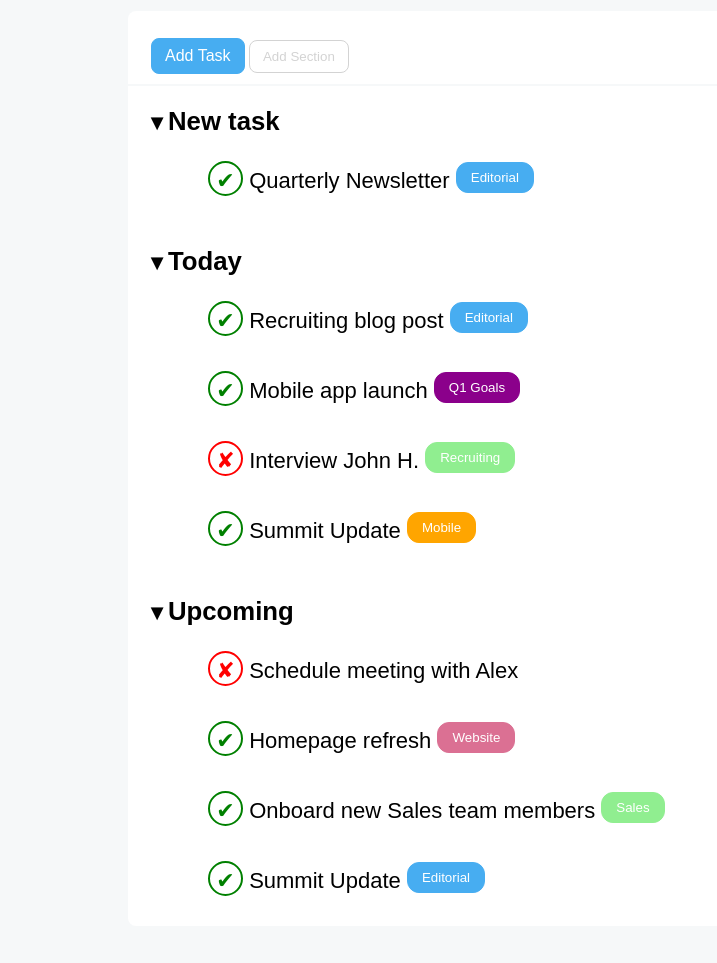
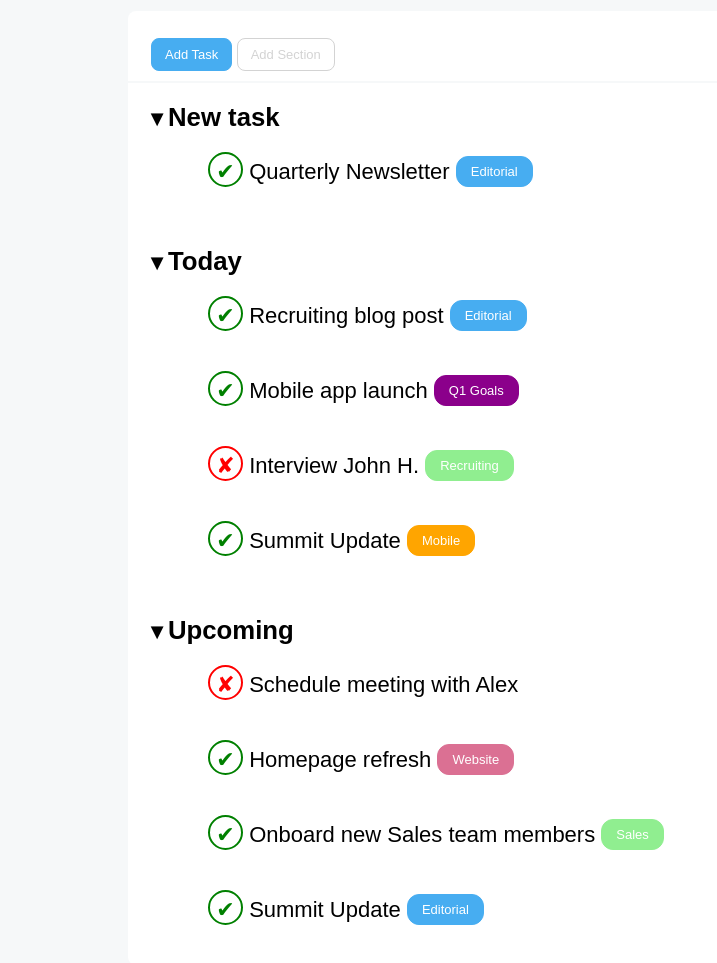
Before and after one commit to rekk88/html-css-toboolist, a plain HTML site: page index.html in a window 1280 px wide. Shown: the part 109-1072 px from the top of the page, without its empty margins (0-717 px from the left). Drawn offline with Linux system fonts and the light colour scheme.

Commit message:
edit: sostiuiti tutti i button con tag div

```diff
--- a/css/style.css
+++ b/css/style.css
@@ -40,9 +40,16 @@ main{
     margin: 0 auto;
     margin-bottom: 45px;
 }
-main button{
+.div-button{
     padding: 8px 13px;
     border: 1px solid;
+    width: fit-content;
+    display: inline-block;
+    font-size: 13px;
+    cursor: pointer;
+    vertical-align: bottom;
+    border: 1px solid;
+    color: white;
 }
 
 .blu-button{
@@ -135,15 +142,15 @@ ul.bordo{
 */
 
 .li-button{
-    vertical-align: text-bottom;
+    /* vertical-align: text-bottom; */
     border-radius: 12px;
     padding: 7px 14px;
     color: white;
 }
 
 li{
-    line-height: 50px;
-    padding: 10px 0px;
+    /*line-height: 50px;*/
+    padding: 20px 0px;
 }
 
 ul li{
@@ -153,9 +160,10 @@ ul li{
 div.blu-button{
     width: fit-content;
     display: inline-block;
-    padding: 8px 13px;
-    border: 1px solid;
-    cursor: pointer;
-    border-color: #47ADF1;
-    color: white;
+    /* padding: 8px 13px; */
+    /* border: 1px solid; */
+    /* cursor: pointer; */
+    /* border-color: #47ADF1; */
+    /* color: white; */
+    /* vertical-align: bottom; */
 }
--- a/index.html
+++ b/index.html
@@ -16,8 +16,8 @@
     <main class="radius">
         <!-- buttons-->
         <section class="buttons-container">
-            <div class="radius blu-button">Add Task</div>
-            <button class="radius white-button">Add Section</button>
+            <div class="radius blu-button div-button">Add Task</div>
+            <button class="radius white-button div-button">Add Section</button>
         </section>
 
         <div class="main-row"></div>  <!--riga orizzontale-->
@@ -32,7 +32,7 @@
                         <li>
                             <div class="entities tick">&#10004;</div>
                             <span class="li-text">Quarterly Newsletter</span>
-                            <button class="li-button radius blu-button">Editorial</button>
+                            <div class="li-button radius blu-button div-button">Editorial</div>
                         </li>
                     </ul>
                 </li>
@@ -44,22 +44,22 @@
                         <li>
                             <div class="entities tick">&#10004;</div>
                             <span class="li-text">Recruiting blog post</span>
-                            <button class="li-button radius blu-button">Editorial</button>
+                            <div class="li-button radius blu-button div-button">Editorial</div>
                         </li>
                         <li>
                             <div class="entities tick">&#10004;</div>
                             <span class="li-text">Mobile app launch</span>
-                            <button class="li-button radius violet-button">Q1 Goals</button>
+                            <div class="li-button radius violet-button div-button">Q1 Goals</div>
                         </li>
                         <li>
                             <div class="entities x-mark">&#10008;</div>
                             <span class="li-text">Interview John H.</span>
-                            <button class="li-button radius green-button">Recruiting</button>
+                            <div class="li-button radius green-button div-button">Recruiting</div>
                         </li>
                         <li>
                             <div class="entities tick">&#10004;</div>
                             <span class="li-text">Summit Update</span>
-                            <button class="li-button radius orange-button">Mobile</button>
+                            <div class="li-button radius orange-button div-button">Mobile</div>
                         </li>
                     </ul>
                 </li>
@@ -76,17 +76,17 @@
                         <li>
                             <div class="entities tick">&#10004;</div>
                             <span class="li-text">Homepage refresh</span>
-                            <button class="li-button radius pink-button">Website</button>
+                            <div class="li-button radius pink-button div-button">Website</div>
                         </li>
                         <li>
                             <div class="entities tick">&#10004;</div>
                             <span class="li-text">Onboard new Sales team members</span>
-                            <button class="li-button radius green-button">Sales</button>
+                            <div class="li-button radius green-button div-button">Sales</div>
                         </li>
                         <li>
                             <div class="entities tick">&#10004;</div>
                             <span class="li-text">Summit Update</span>
-                            <button class="li-button radius blu-button">Editorial</button>
+                            <div class="li-button radius blu-button div-button">Editorial</div>
                         </li>
                     </ul>
                 </li>
```
